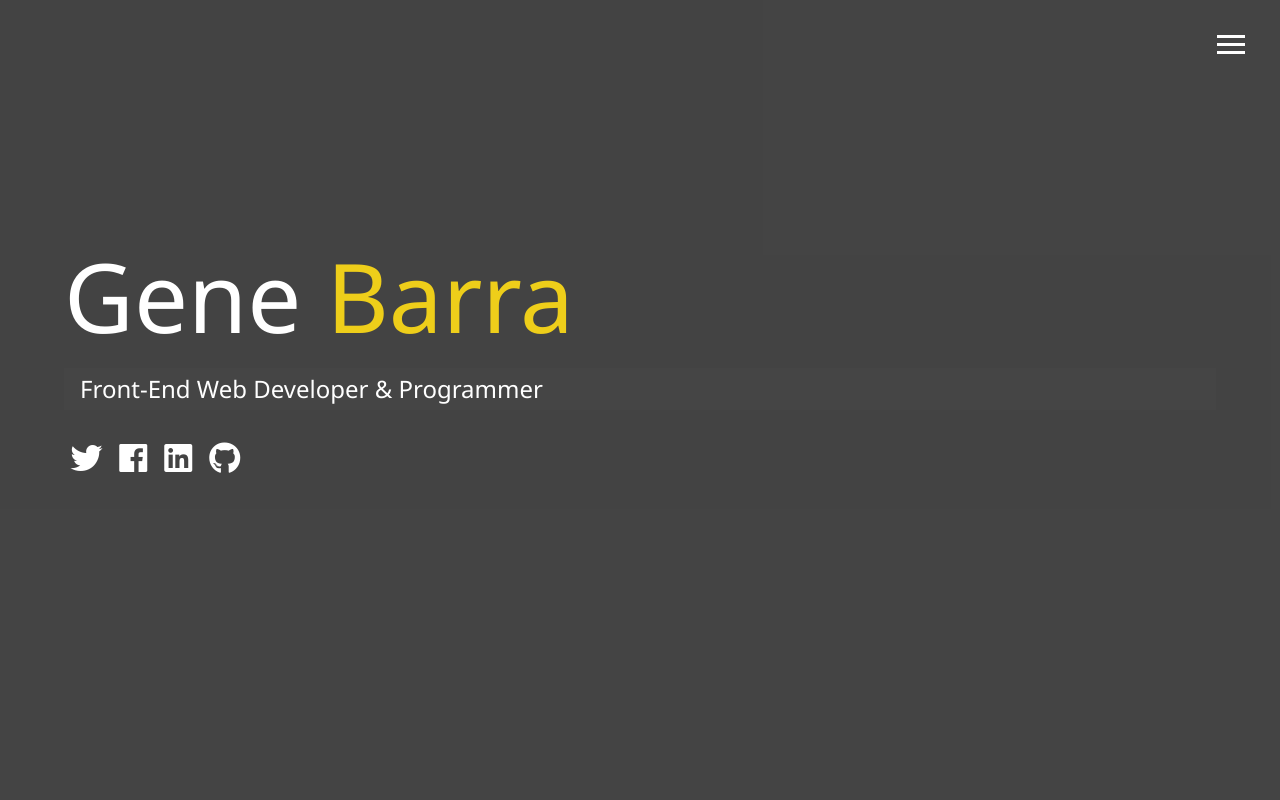
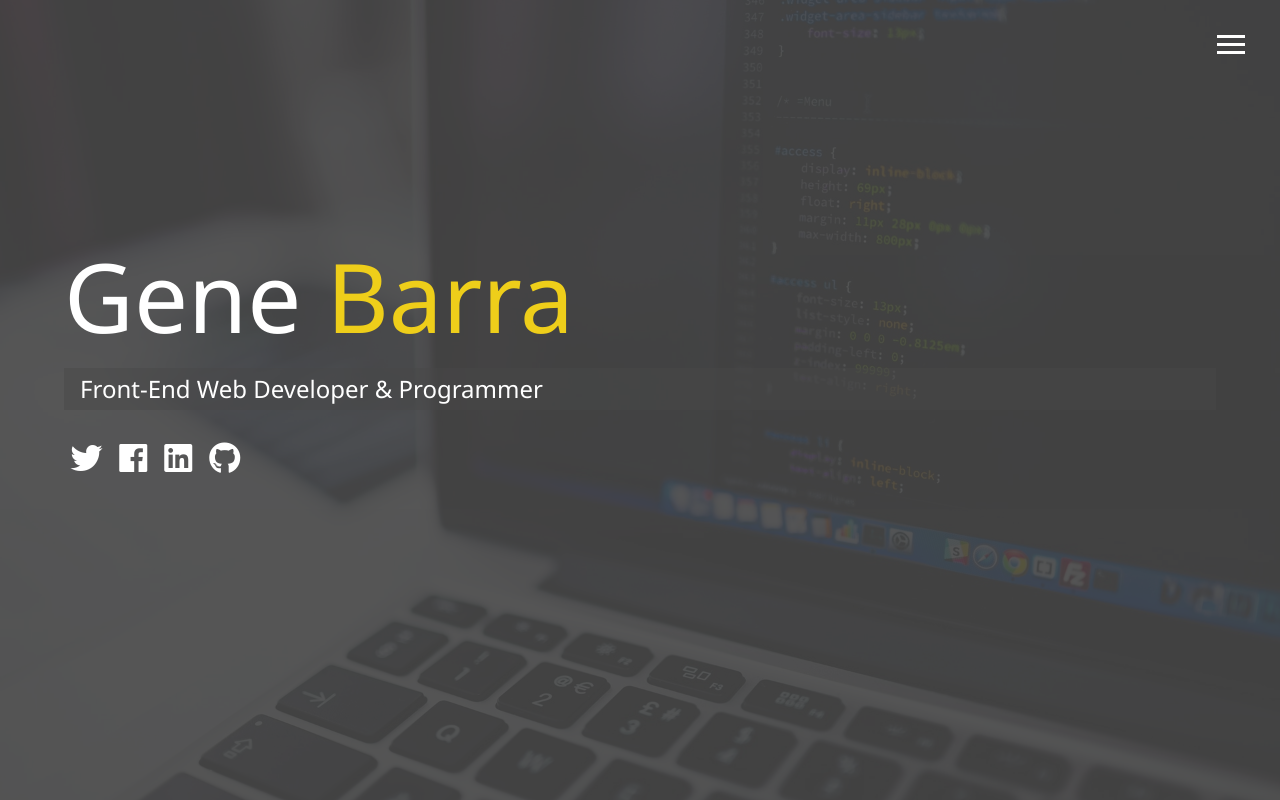
Before and after one commit to Gbarra9/Portfolio_website, a website: page dist/index.html in a window 1280 px wide. Drawn offline with Linux system fonts and the light colour scheme; the site is published under a folder, as on GitHub Pages, so addresses that start at the root find nothing.

Commit message:
another commit

```diff
--- a/package.json
+++ b/package.json
@@ -3,7 +3,7 @@
   "version": "1.0.0",
   "description": "Responsive portfolio website",
   "main": "index.js",
-  "homepage": "https://gbarra9.github.io/Portfolio_website/",
+  "homepage": "https://Gbarra9/Portfolio_website.git",
   "scripts": {
     "sass": "node-sass -w scss/ -o dist/css/ --recursive",
     "deploy": "gh-pages -d dist"
--- a/scss/_config.scss
+++ b/scss/_config.scss
@@ -3,7 +3,7 @@ $primary-color: #444;
 $secondary-color: #eece1a;
 $show-home-images: true;
 // Optional linear gradient, instead of using overlay(pseudo-element &:after) --> $home-image: linear-gradient( rgba($primary-color, 0.9), rgba($primary-color, 0.9)), url('../img/background.jpg');
-$home-image: url('/dist/img/background.jpg');
+$home-image: url('../img/background.jpg');
 $background-opacity:0.9;
 // MIXINS - MIXINS ARE REUSABLE BITS OF CODE (LIKE JS FUNCTIONS)
 // Declare mixin by following the syntax: @mixin mixin_name{code goes here}
```
Also changed, not shown: dist/css/main.css.
